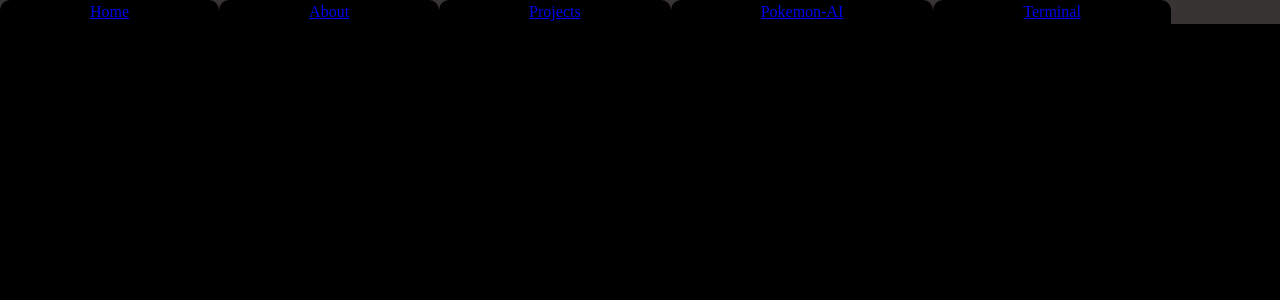
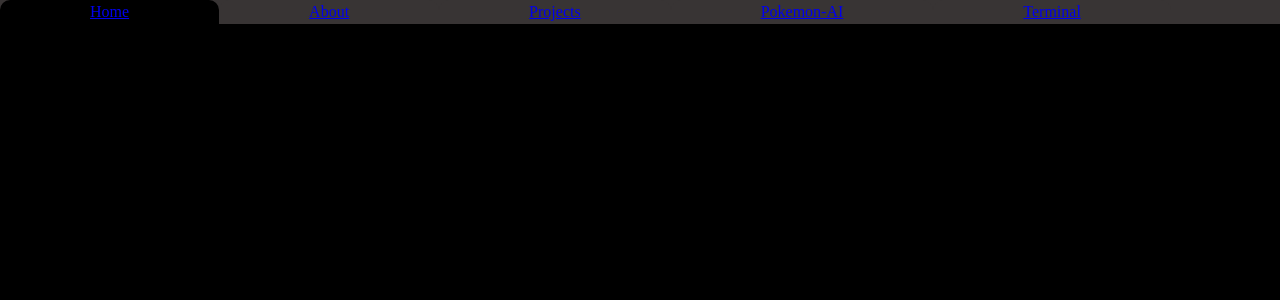
Before and after one commit to skang188144/kangsk.dev, a React (Create React App) app: page / in a window 1280 px wide. Shown: the top 300 px of the page. Built offline with nearby package versions, Linux system fonts and the light colour scheme.

Commit message:
Added active navbar tab indicator

```diff
--- a/src/components/Navbar.css
+++ b/src/components/Navbar.css
@@ -21,5 +21,8 @@
     padding-bottom: 3px;
     font-size: 1rem;
     border-radius: 10px 10px 0px 0px;
-    background-color: black;
 }
+
+.Navbar ul li Link {
+    font-family: "Courier New", Courier, monospace;
+}
--- a/src/components/Navbar.js
+++ b/src/components/Navbar.js
@@ -1,24 +1,60 @@
 import './Navbar.css';
-import { Link } from 'react-router-dom'
+import { useEffect, useState } from 'react';
+import { Link, useLocation } from 'react-router-dom'
 
 const Navbar = () => {
+    const [homeListItemColor, setHomeListItemColor] = useState('#383434')
+    const [aboutListItemColor, setAboutListItemColor] = useState('#383434')
+    const [projectsListItemColor, setProjectsListItemColor] = useState('#383434')
+    const [pokemonAIListItemColor, setPokemonAIListItemColor] = useState('#383434')
+    const [terminalListItemColor, setTerminalListItemColor] = useState('#383434')
+
+    const location = useLocation()
+
+    const grayAllListItems = () => {
+        setHomeListItemColor('#383434')
+        setAboutListItemColor('#383434')
+        setProjectsListItemColor('#383434')
+        setPokemonAIListItemColor('#383434')
+        setTerminalListItemColor('#383434')
+    }
+
+    useEffect(() => {
+        if (location.pathname === '/') {
+            grayAllListItems()
+            setHomeListItemColor('black')
+        } else if (location.pathname === '/about') {
+            grayAllListItems()
+            setAboutListItemColor('black')
+        } else if (location.pathname === '/projects') {
+            grayAllListItems()
+            setProjectsListItemColor('black')
+        } else if (location.pathname === '/pokemon-ai') {
+            grayAllListItems()
+            setPokemonAIListItemColor('black')
+        } else if (location.pathname === '/terminal') {
+            grayAllListItems()
+            setTerminalListItemColor('black')
+        }
+    })
+
     return (
         <>
             <nav className='Navbar'>
                 <ul>
-                    <li>
+                    <li className='HomeListItem' style={{ backgroundColor: homeListItemColor }}>
                         <Link to="/">Home</Link>
                     </li>
-                    <li>
+                    <li className='AboutListItem' style={{ backgroundColor: aboutListItemColor }}>
                         <Link to="/about">About</Link>
                     </li>
-                    <li>
+                    <li className='ProjectsListItem' style={{ backgroundColor: projectsListItemColor }}>
                         <Link to="/projects">Projects</Link>
                     </li>
-                    <li>
+                    <li className='PokemonAIListItem' style={{ backgroundColor: pokemonAIListItemColor }}>
                         <Link to="/pokemon-ai">Pokemon-AI</Link>
                     </li>
-                    <li>
+                    <li className='TerminalListItem' style={{ backgroundColor: terminalListItemColor }}>
                         <Link to="/terminal">Terminal</Link>
                     </li>
                 </ul>
```
